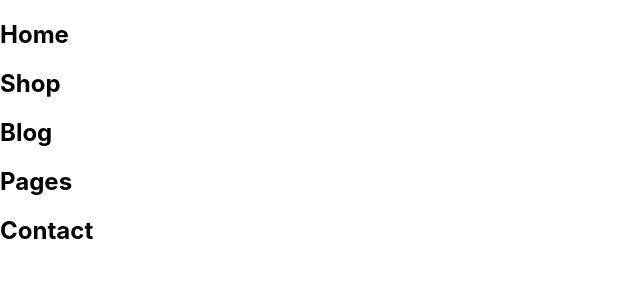
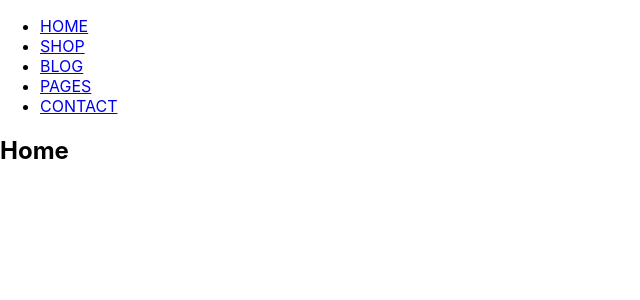
Before and after one commit to mexell96/karma-shop, a React (Create React App) app: page / in a window 1280 px wide. Shown: the top 300 px of the page, without its empty margins (0-640 px from the left). Built offline with nearby package versions, Linux system fonts and the light colour scheme.

Commit message:
added react-router-dom

```diff
--- a/package.json
+++ b/package.json
@@ -8,6 +8,7 @@
     "@testing-library/user-event": "^12.1.10",
     "react": "^17.0.1",
     "react-dom": "^17.0.1",
+    "react-router-dom": "^5.2.0",
     "react-scripts": "4.0.3",
     "web-vitals": "^1.0.1"
   },
--- a/src/App.js
+++ b/src/App.js
@@ -4,19 +4,24 @@ import Contact from "./pages/Contact/Contact";
 import Home from "./pages/Home/Home";
 import Pages from "./pages/Pages/Pages";
 import Shop from "./pages/Shop/Shop";
+import Footer from "./components/Footer/Footer";
 
-import Footer from './components/Footer/Footer'
+import { BrowserRouter, Route, Switch } from "react-router-dom";
+import { Navbar } from "./navbar/Navbar";
 
 function App() {
   return (
-    <div>
-      <Home />
-      <Shop />
-      <Blog />
-      <Pages />
-      <Contact />
+    <BrowserRouter>
+      <Navbar />
+      <Switch>
+        <Route path="/" exact component={Home} />
+        <Route path="/shop" component={Shop} />
+        <Route path="/blog" component={Blog} />
+        <Route path="/pages" component={Pages} />
+        <Route path="/contact" component={Contact} />
+      </Switch>
       <Footer />
-    </div>
+    </BrowserRouter>
   );
 }
 
--- /dev/null
+++ b/src/navbar/Navbar.jsx
@@ -0,0 +1,28 @@
+import React from "react";
+import { NavLink } from "react-router-dom";
+
+export const Navbar = () => {
+  return (
+    <nav>
+      <ul>
+        <li>
+          <NavLink exact to="/">
+            HOME
+          </NavLink>
+        </li>
+        <li>
+          <NavLink to="/shop">SHOP</NavLink>
+        </li>
+        <li>
+          <NavLink to="/blog">BLOG</NavLink>
+        </li>
+        <li>
+          <NavLink to="/pages">PAGES</NavLink>
+        </li>
+        <li>
+          <NavLink to="/contact">CONTACT</NavLink>
+        </li>
+      </ul>
+    </nav>
+  );
+};
--- /dev/null
+++ b/src/navbar/Navbar.module.css
@@ -0,0 +1,4 @@
+li {
+  list-style-type: none;
+  background: red;
+}
```
Also changed, not shown: 2 other files (tests, documents, lock files or other folders).
